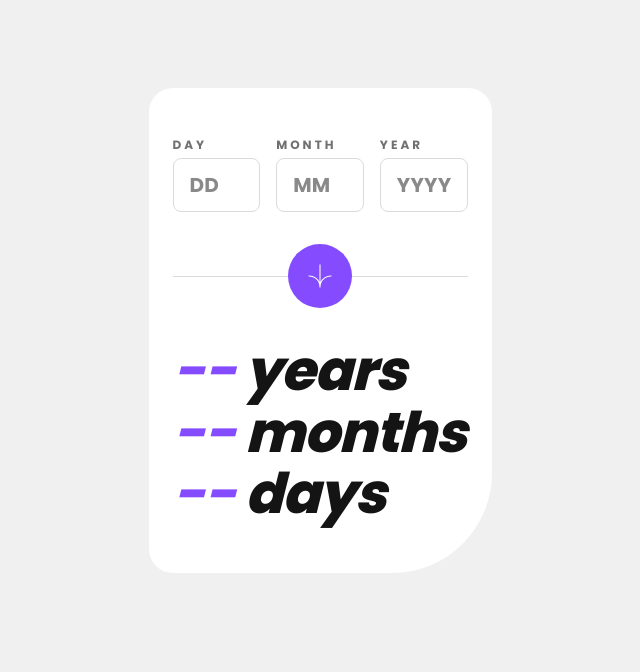
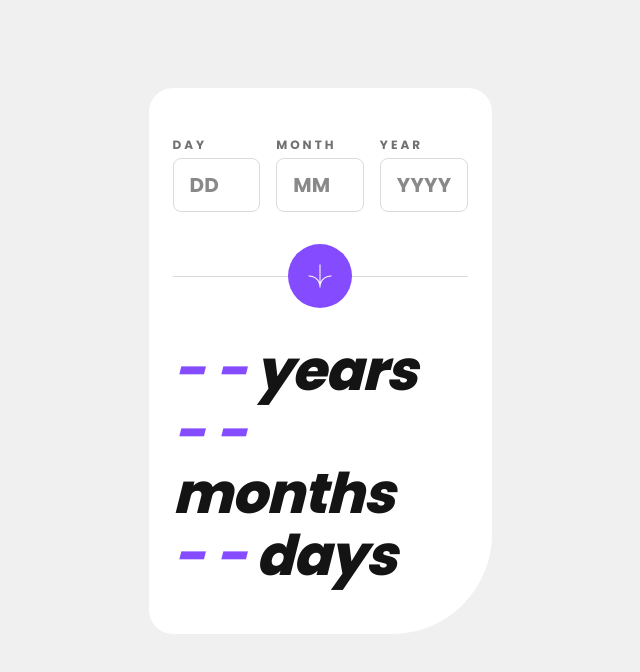
Before and after one commit to HanSeongLee/age-calculator-app, a Next.js app: page / in a window 1280 px wide. Shown: the top 672 px of the page, without its empty margins (320-960 px from the left). Built offline with nearby package versions, Linux system fonts and the light colour scheme; no server answers.

Commit message:
FIX | Style and text of AgeCalculatorForm component

```diff
--- a/components/AgeCalculatorForm/index.tsx
+++ b/components/AgeCalculatorForm/index.tsx
@@ -111,21 +111,21 @@ const AgeCalculatorForm: React.FC<IProps> = ({ control, result, className, ...pr
                         <CountUp end={result.years}
                                  duration={2}
                         />
-                    ) : '--'}</strong> years
+                    ) : '- -'}</strong> years
                 </div>
                 <div>
                     <strong>{result ? (
                         <CountUp end={result.months}
                                  duration={2}
                         />
-                    ) : '--'}</strong> months
+                    ) : '- -'}</strong> months
                 </div>
                 <div>
                     <strong>{result ? (
                         <CountUp end={result.days}
                                  duration={2}
                         />
-                    ) : '--'}</strong> days
+                    ) : '- -'}</strong> days
                 </div>
             </div>
         </form>
--- a/components/AgeCalculatorForm/style.module.scss
+++ b/components/AgeCalculatorForm/style.module.scss
@@ -11,6 +11,7 @@
   @include media(">desktop") {
     padding: 56px;
     gap: 0;
+    border-radius: 24px 24px 200px 24px;
   }
 
   .fieldContainer {
```
